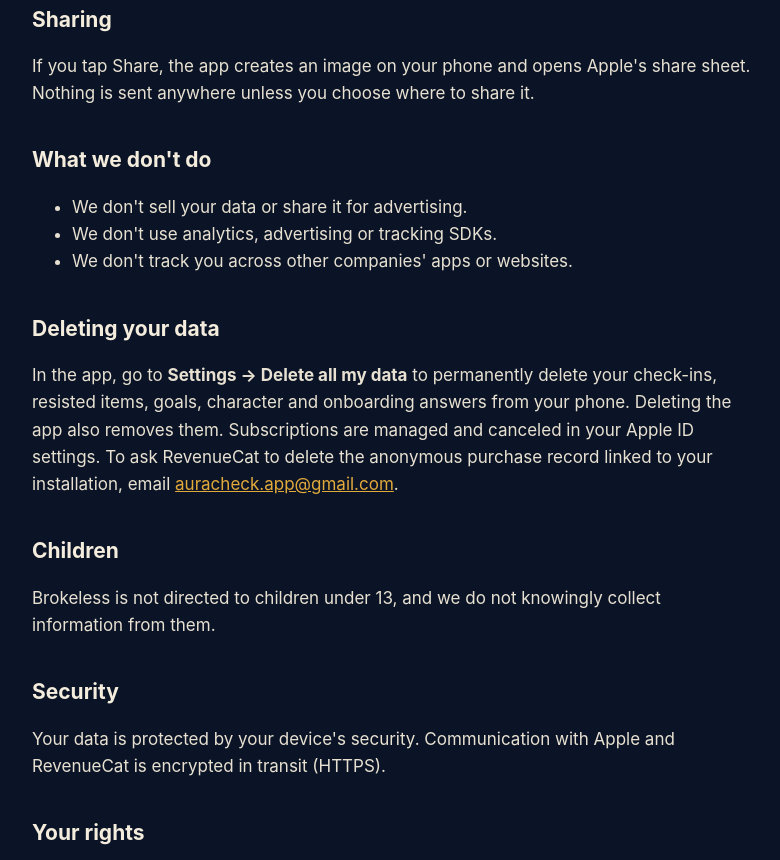
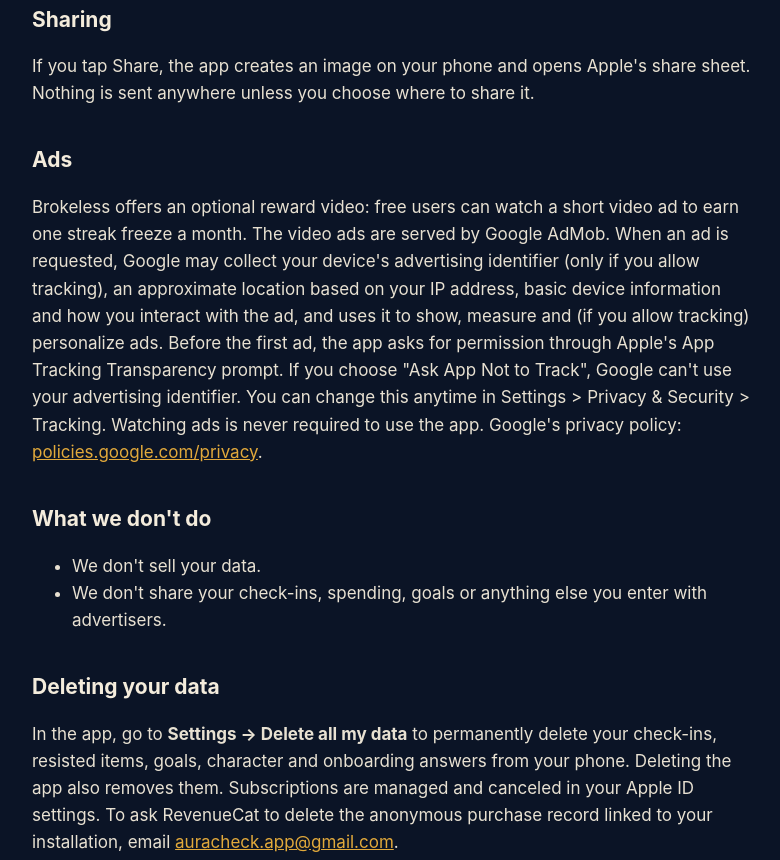
Before and after one commit to auracheckapp-alt/brokeless-legal, a plain HTML site: page privacy.html in a window 1280 px wide. Shown: the part 1453-2313 px from the top of the page, without its empty margins (248-1028 px from the left). Drawn offline with Linux system fonts and the light colour scheme.

Commit message:
Privacy policy: disclose optional reward ads (Google AdMob) and tracking

```diff
--- a/privacy.html
+++ b/privacy.html
@@ -7,11 +7,11 @@
 <body><main>
   <a class="brand" href="./">BROKELESS</a>
   <h1>Privacy Policy</h1>
-  <p class="meta">Effective October 28, 2026</p>
+  <p class="meta">Effective November 18, 2026</p>
 
   <p class="note">The short version: everything you enter in Brokeless stays on your phone. There are no accounts and
-  we don't run a server that collects your data. The only outside service is RevenueCat, which handles subscriptions
-  and never sees your check-ins, spending or goals.</p>
+  we don't run a server that collects your data. The only outside services are RevenueCat, which handles subscriptions,
+  and Google AdMob, which shows an optional reward video. Neither sees your check-ins, spending or goals.</p>
 
   <h2>Who we are</h2>
   <p>Brokeless ("we", "us") is a no-spend challenge and savings tracking app operated by Austin Nieves. Contact us at
@@ -48,11 +48,19 @@
   <p>If you tap Share, the app creates an image on your phone and opens Apple's share sheet. Nothing is sent anywhere
   unless you choose where to share it.</p>
 
+  <h2>Ads</h2>
+  <p>Brokeless offers an optional reward video: free users can watch a short video ad to earn one streak freeze a month. The video ads are served by Google AdMob. When an ad is
+  requested, Google may collect your device's advertising identifier (only if you allow tracking), an approximate
+  location based on your IP address, basic device information and how you interact with the ad, and uses it to show,
+  measure and (if you allow tracking) personalize ads. Before the first ad, the app asks for permission through Apple's
+  App Tracking Transparency prompt. If you choose "Ask App Not to Track", Google can't use your advertising identifier.
+  You can change this anytime in Settings &gt; Privacy &amp; Security &gt; Tracking. Watching ads is never required to use
+  the app. Google's privacy policy: <a href="https://policies.google.com/privacy">policies.google.com/privacy</a>.</p>
+
   <h2>What we don't do</h2>
   <ul>
-    <li>We don't sell your data or share it for advertising.</li>
-    <li>We don't use analytics, advertising or tracking SDKs.</li>
-    <li>We don't track you across other companies' apps or websites.</li>
+    <li>We don't sell your data.</li>
+    <li>We don't share your check-ins, spending, goals or anything else you enter with advertisers.</li>
   </ul>
 
   <h2>Deleting your data</h2>
```
